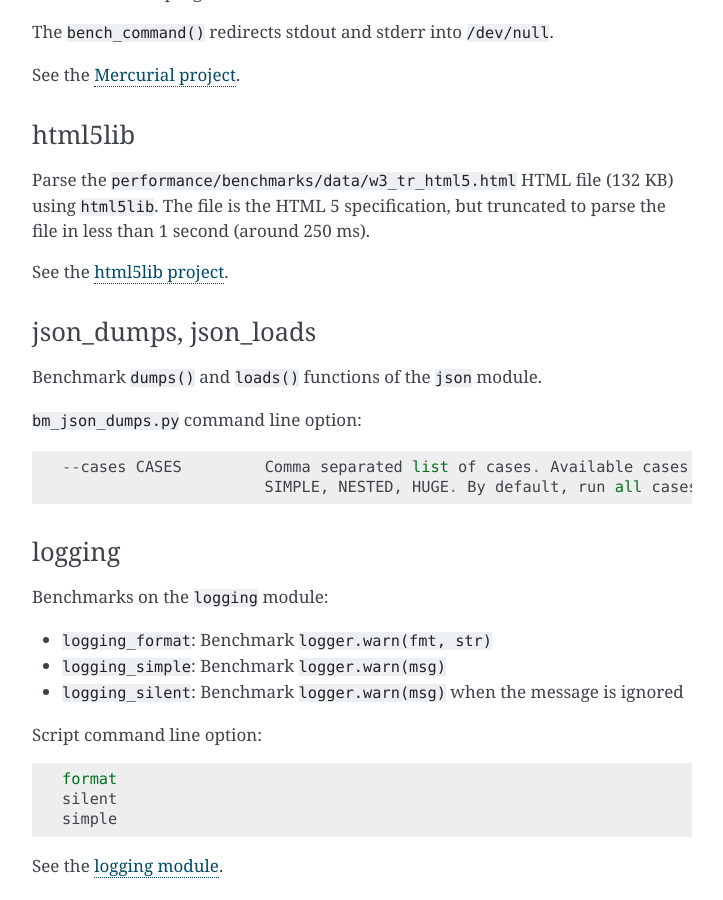
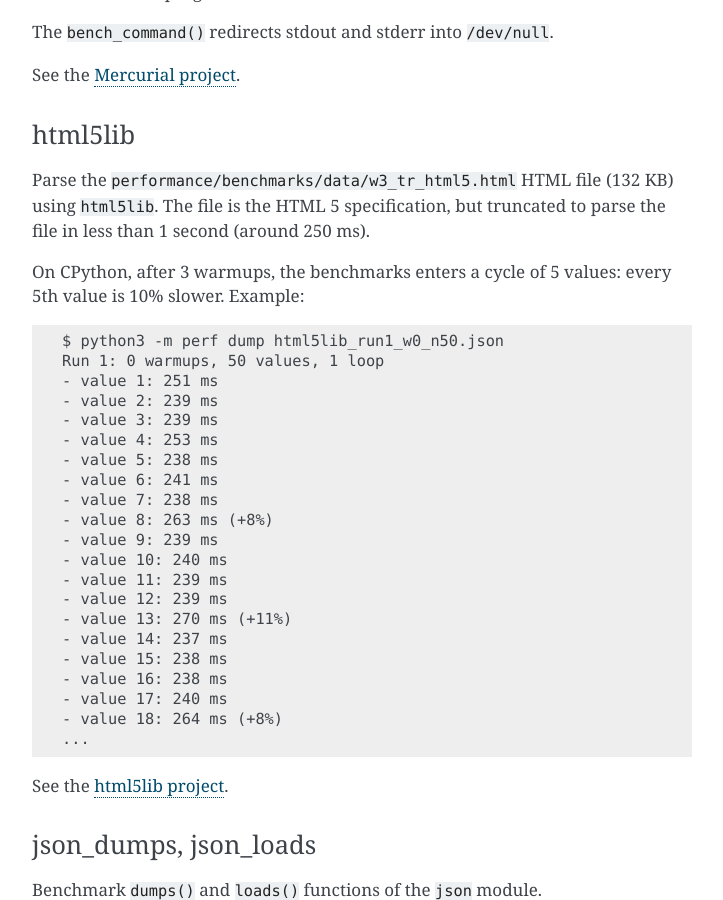
Before and after one commit to python/pyperformance, a Sphinx documentation site: the page built from doc/benchmarks.rst, in a window 1280 px wide and 900 px high, scrolled down 4940 px. Shown: the whole window, without its empty margins (388-1111 px from the left). Built offline with Sphinx 7.4.7, drawn with Linux system fonts in a browser that asks for light colours.

Commit message:
html5lib: cycle of 5 values, 5th is 10% slower

```diff
--- a/TODO.rst
+++ b/TODO.rst
@@ -17,7 +17,6 @@
 * Decide if sqlalchemy benchmarks should only benchmark SELECT ALL
   or INSERT+SELECT?
 * Run pep8 on Travis
-* html5lib: 1 warmup, 3 runs: run 2 is always 10% slower!?
 * compile: add metadata on compiler option, especially LTO and PGO flags
 
 
--- a/doc/benchmarks.rst
+++ b/doc/benchmarks.rst
@@ -227,6 +227,31 @@
 Parse the ``performance/benchmarks/data/w3_tr_html5.html`` HTML file (132 KB)
 using ``html5lib``.  The file is the HTML 5 specification, but truncated to
 parse the file in less than 1 second (around 250 ms).
+
+On CPython, after 3 warmups, the benchmarks enters a cycle of 5 values:
+every 5th value is 10% slower. Example::
+
+    $ python3 -m perf dump html5lib_run1_w0_n50.json
+    Run 1: 0 warmups, 50 values, 1 loop
+    - value 1: 251 ms
+    - value 2: 239 ms
+    - value 3: 239 ms
+    - value 4: 253 ms
+    - value 5: 238 ms
+    - value 6: 241 ms
+    - value 7: 238 ms
+    - value 8: 263 ms (+8%)
+    - value 9: 239 ms
+    - value 10: 240 ms
+    - value 11: 239 ms
+    - value 12: 239 ms
+    - value 13: 270 ms (+11%)
+    - value 14: 237 ms
+    - value 15: 238 ms
+    - value 16: 238 ms
+    - value 17: 240 ms
+    - value 18: 264 ms (+8%)
+    ...
 
 See the `html5lib project <https://html5lib.readthedocs.io/>`_.
 
```
